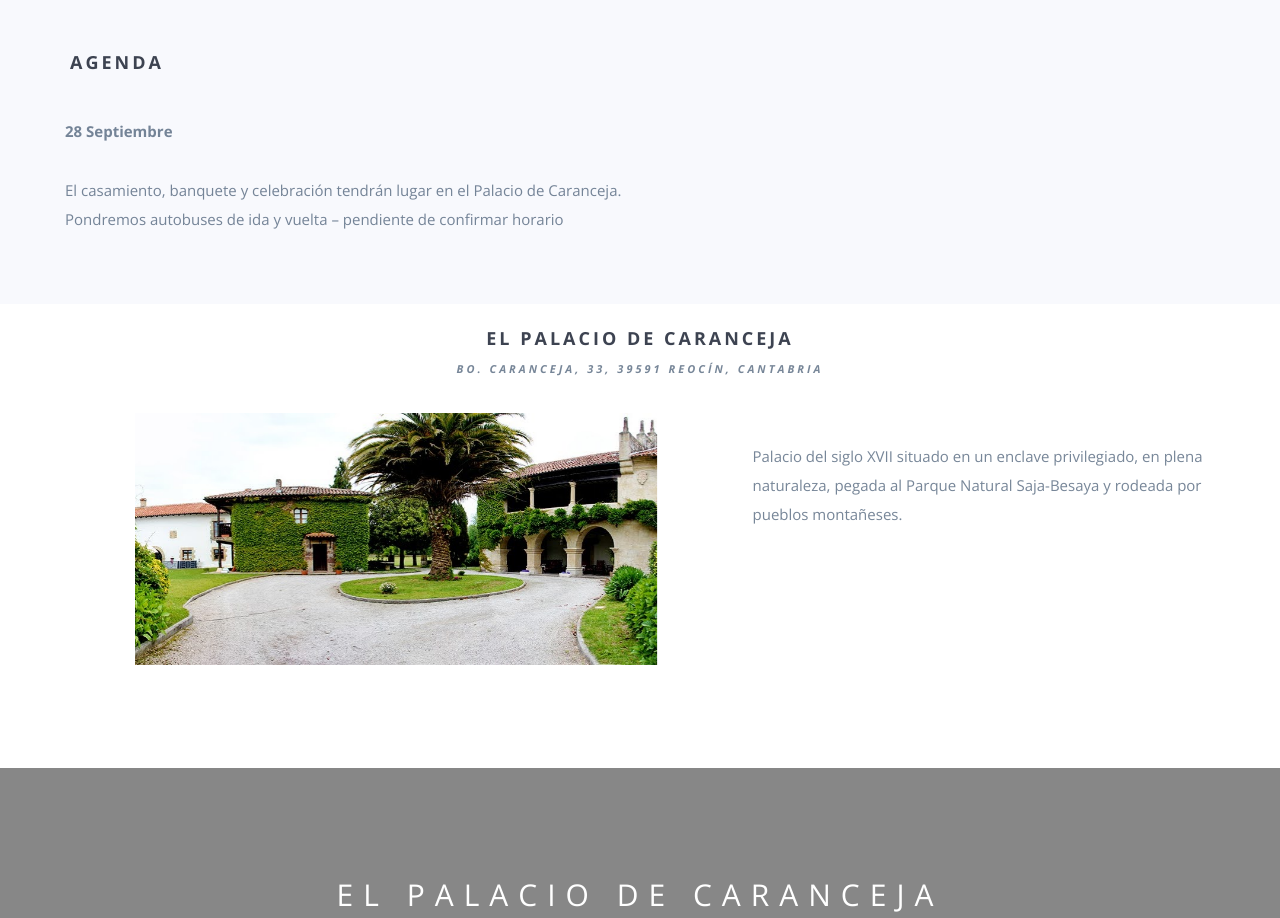
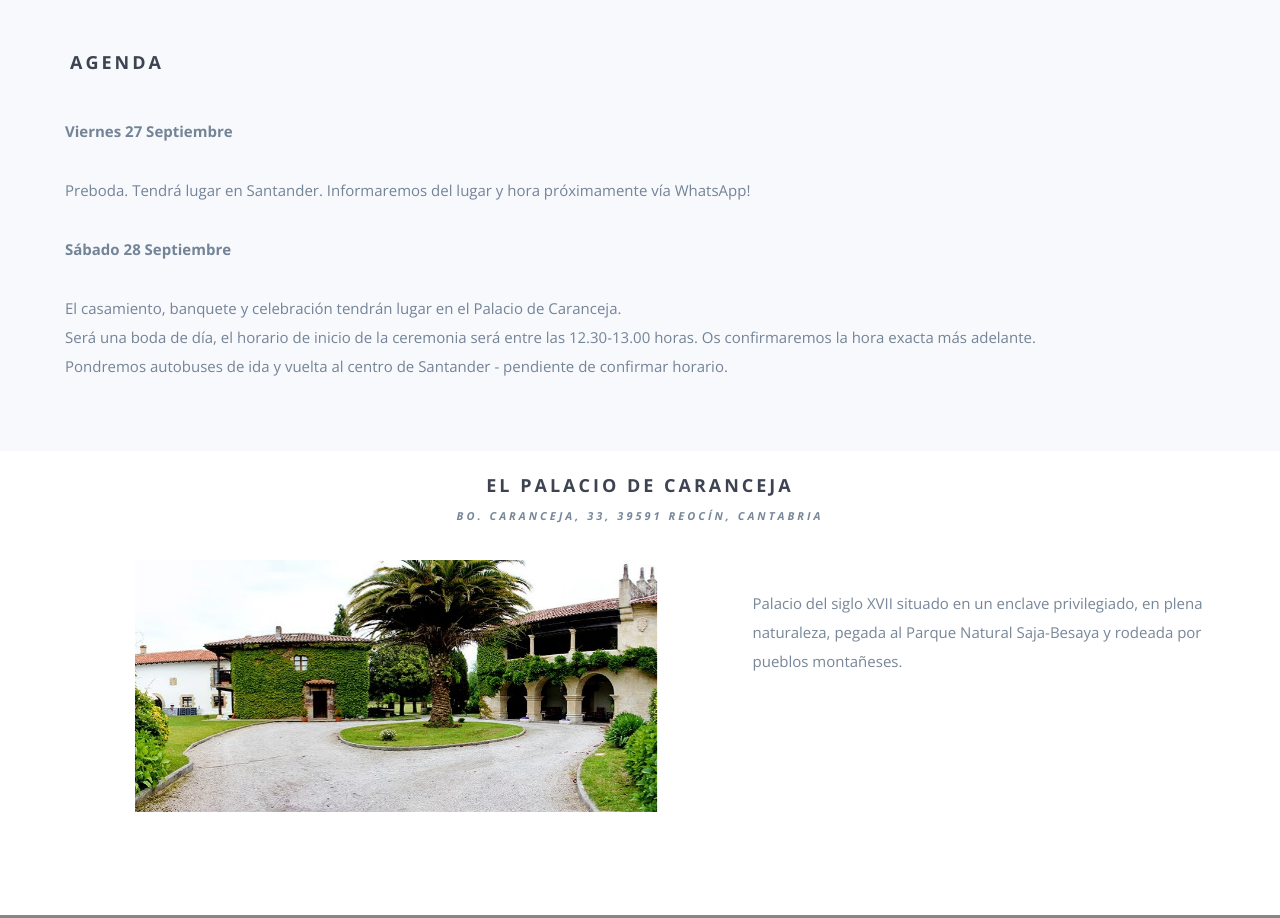
Before and after one commit to javiarrobas/carlosycarlos, a website: page index.html in a window 1280 px wide. Shown: the part 1080-1998 px from the top of the page. Drawn offline with nearby package versions, Linux system fonts and the light colour scheme; some packages are replaced by stand-ins of ours; grey boxes are pictures that could not be loaded; files whose address does not match are found by name.

Commit message:
Update agenda.

```diff
--- a/index.html
+++ b/index.html
@@ -122,11 +122,14 @@
         </div>
         <div class="row">
             <div class="wp3"></div>
-                <p style="margin-left: 10px;"><strong>28 Septiembre</strong></p>
+            <p style="margin-left: 10px;"><strong>Viernes 27 Septiembre</strong></p>
+            <p style="margin-left: 10px;">
+                Preboda. Tendrá lugar en Santander. Informaremos del lugar y hora próximamente vía WhatsApp!
+                <p style="margin-left: 10px;"><strong>Sábado 28 Septiembre</strong></p>
                 <p style="margin-left: 10px;">
                     El casamiento, banquete y celebración tendrán lugar en el Palacio de Caranceja. <br>
-                    Pondremos autobuses de ida y vuelta – pendiente de confirmar horario
-                </p>
+                    Será una boda de día, el horario de inicio de la ceremonia será entre las 12.30-13.00 horas. Os confirmaremos la hora exacta más adelante. <br>
+                    Pondremos autobuses de ida y vuelta al centro de Santander - pendiente de confirmar horario. </p>
             </div>
         </div>
     </div>
```
